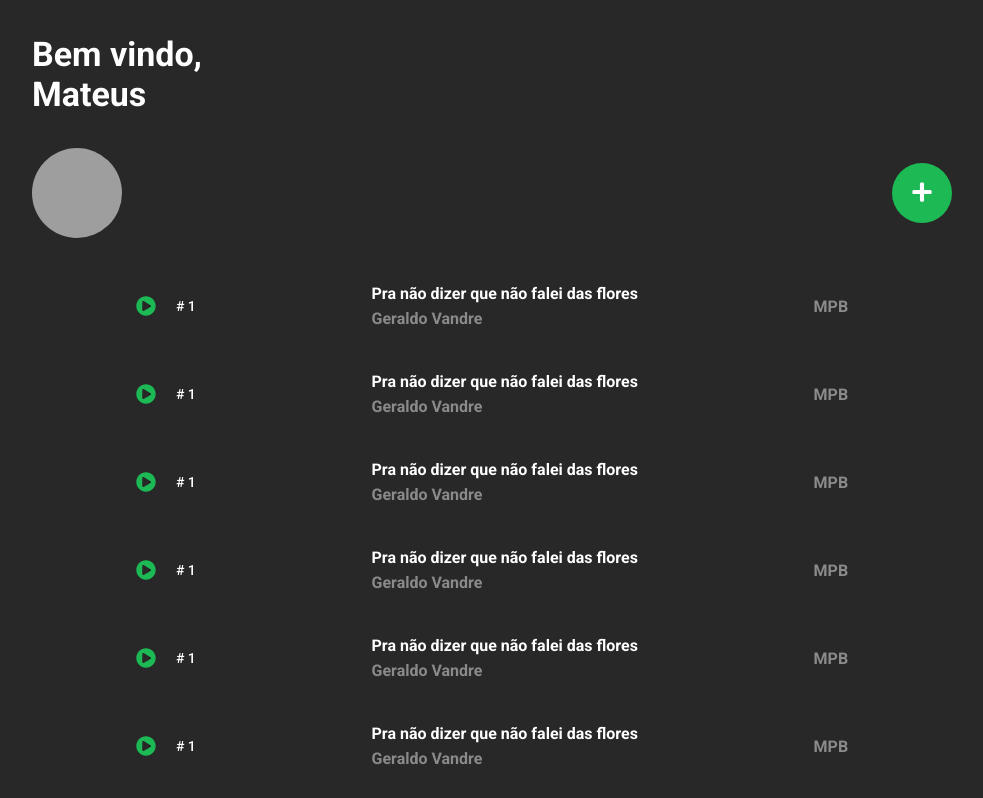
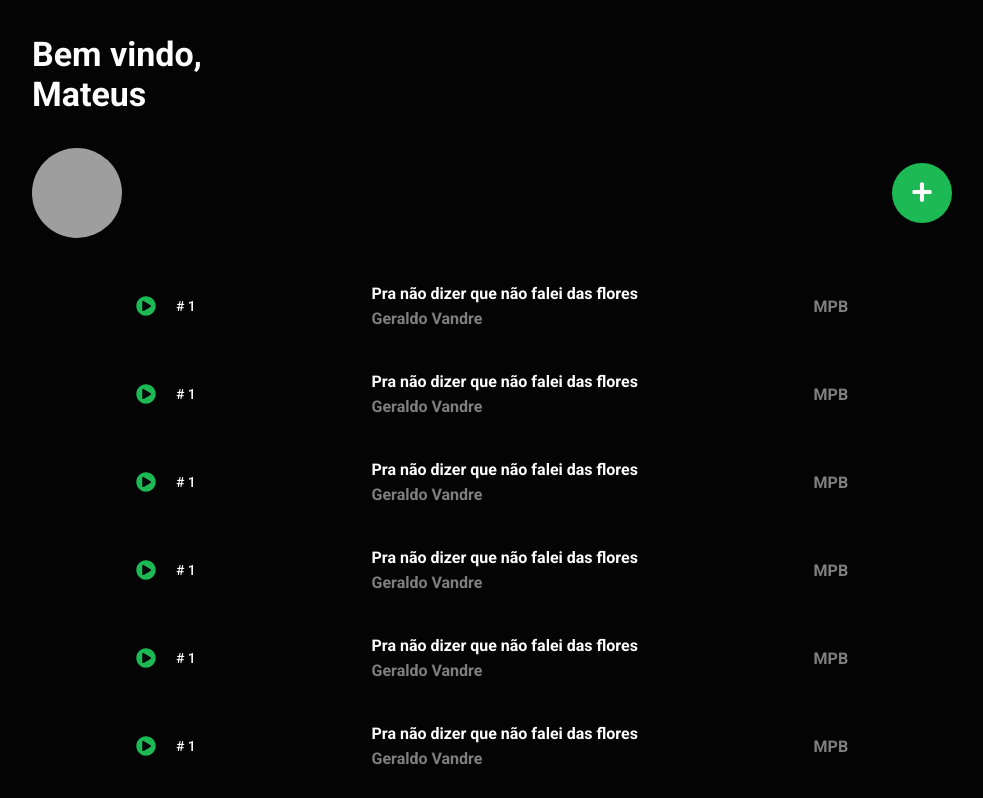
Before and after one commit to mateuschaves/musify-frontend, a React (Create React App) app: page / in a window 1280 px wide. Shown: the top 798 px of the page, without its empty margins (148-1131 px from the left). Built offline with nearby package versions, Linux system fonts and the light colour scheme; grey boxes are pictures that could not be loaded.

Commit message:
scroll fix

```diff
--- a/src/components/Music/styles.ts
+++ b/src/components/Music/styles.ts
@@ -7,14 +7,19 @@ export const Container = styled.div`
   justify-content: space-around;
   align-items: center;
   margin: 8px;
-  background-color: #282828;
+  background-color: rgb(4, 4, 4);
   cursor: pointer;
   padding: 8px;
   height: 56px;
   border-radius: 8px;
+  transition: background-color 0.2s;
 
   &:hover {
-    background-color: ${lighten(0.2, "#282828")};
+    background-color: #282828;
+  }
+
+  &:active {
+    background-color: ${lighten(0.05, "#282828")};
   }
 `;
 export const Title = styled.span`
--- a/src/pages/App/styles.ts
+++ b/src/pages/App/styles.ts
@@ -7,12 +7,13 @@ export const Container = styled.div`
   flex: 1;
   flex-direction: column;
   align-items: center;
-  background-color: #282828;
+  background-color: rgb(4, 4, 4);
   top: 0;
   bottom: 0;
   left: 0;
   right: 0;
   position: absolute;
+  overflow-y: scroll;
 `;
 
 export const Title = styled.p`
@@ -60,9 +61,7 @@ export const AddButton = styled.button`
 `;
 
 export const Musics = styled.div`
-  overflow-y: scroll;
   display: flex;
-  flex: 1;
   flex-direction: column;
   margin-top: 24px;
 `;
```
